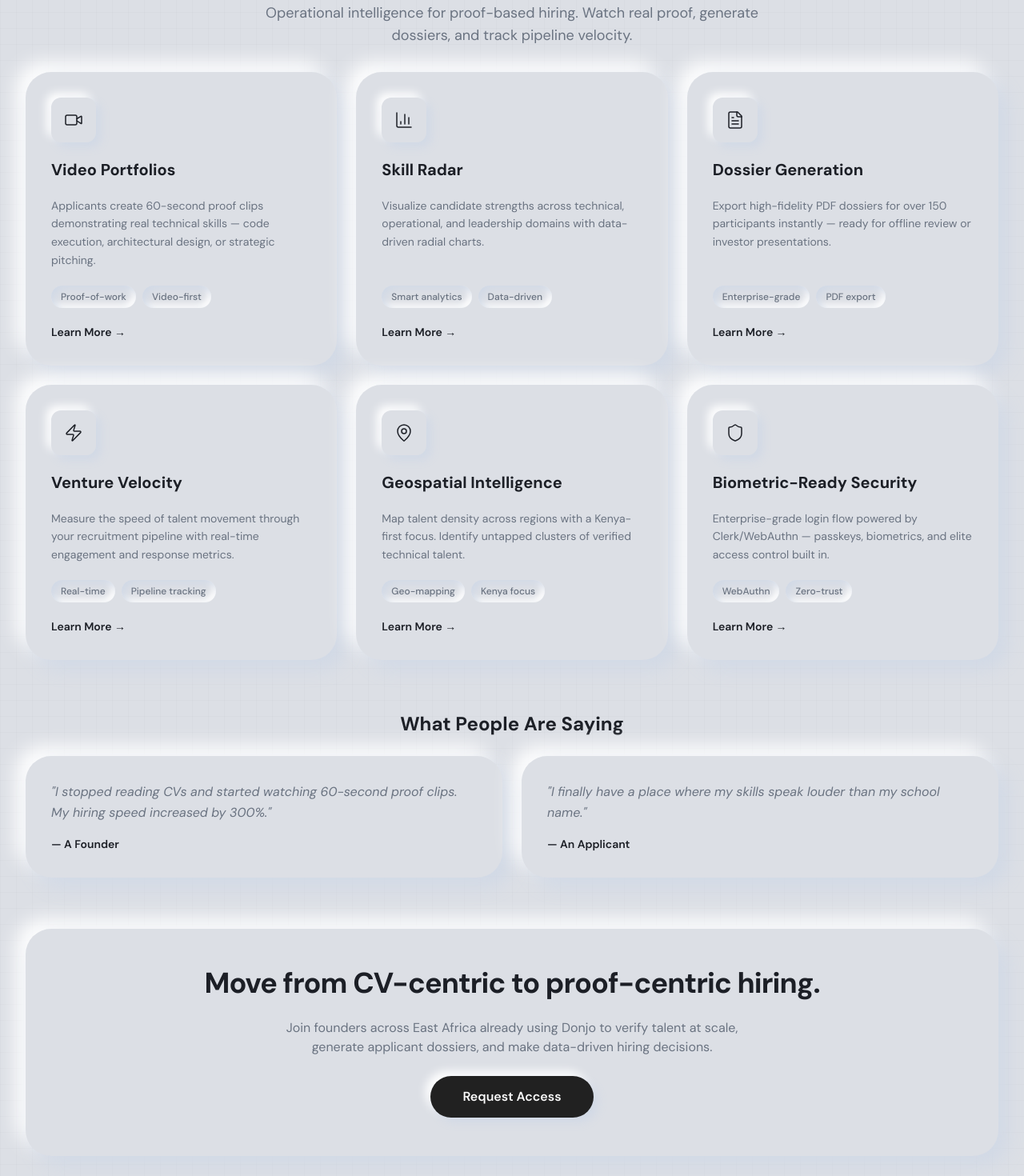
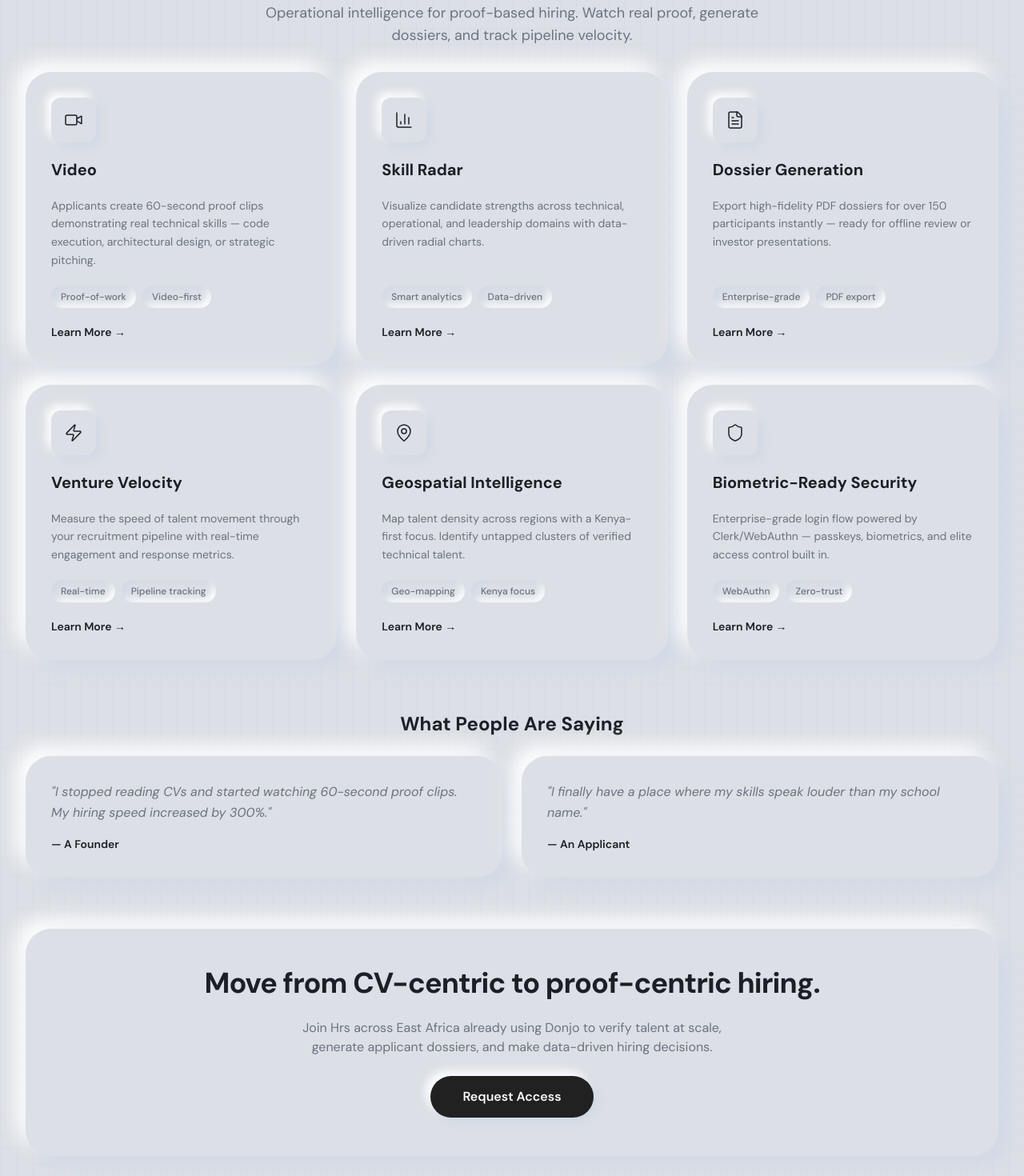
Before and after one commit to makamu-okinyi/donjoafrica.com, a React (Vite) app: page / in a window 1280 px wide. Shown: the part 805-2275 px from the top of the page at 80% size. Built offline with nearby package versions, Linux system fonts and the light colour scheme; the HTML template or start-up script is replaced by a standard one.

Commit message:
Update titles and descriptions in Home.tsx

```diff
--- a/src/pages/Home.tsx
+++ b/src/pages/Home.tsx
@@ -6,7 +6,7 @@ import {
 const features = [
   {
     icon: Video,
-    title: "Video Portfolios",
+    title: "Video ",
     description: "Applicants create 60-second proof clips demonstrating real technical skills — code execution, architectural design, or strategic pitching.",
     badges: ["Proof-of-work", "Video-first"],
     link: "/pricing",
@@ -175,7 +175,7 @@ const Home = () => {
           Move from CV-centric to proof-centric hiring.
         </h2>
         <p className="text-muted-foreground max-w-xl mx-auto">
-          Join founders across East Africa already using Donjo to verify talent at scale, generate applicant dossiers, and make data-driven hiring decisions.
+          Join Hrs across East Africa already using Donjo to verify talent at scale, generate applicant dossiers, and make data-driven hiring decisions.
         </p>
         <Link to="/contact" className="neo-pill inline-block">
           Request Access
```
